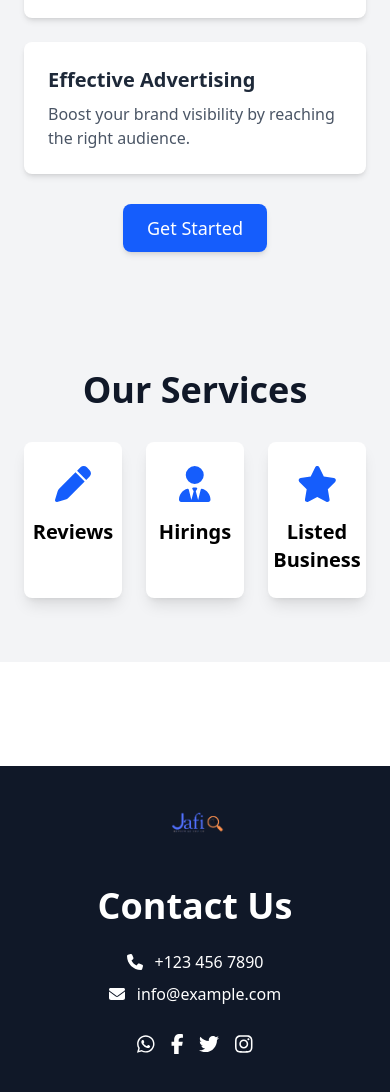
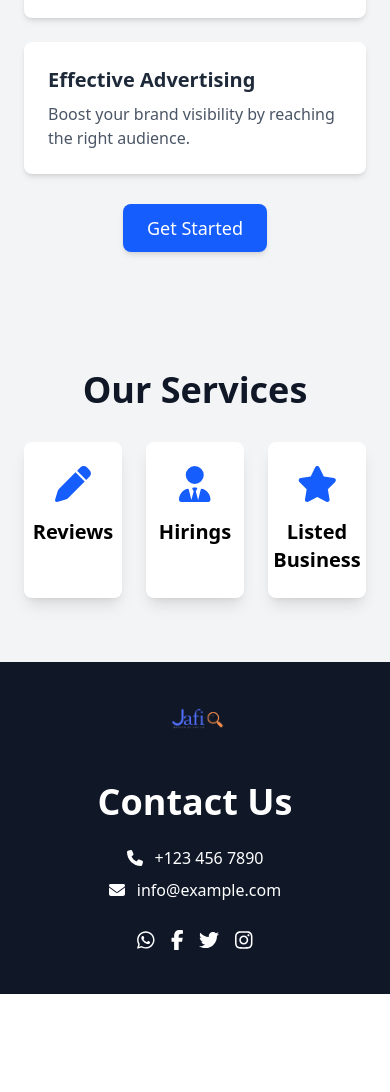
Before and after one commit to Mimieamichy/jafi, a React (Vite) app in the folder frontend/: page / in a window 390 px wide. Shown: the part 4526-5618 px from the top of the page. After the commit the page ends 5520 px from the top, so only its background shows below. Built offline with nearby package versions, Linux system fonts and the light colour scheme.

Commit message:
fiex footer

```diff
--- a/frontend/src/App.jsx
+++ b/frontend/src/App.jsx
@@ -1,7 +1,6 @@
 import { BrowserRouter as Router, Routes, Route } from "react-router-dom";
 import Navbar from "./NavBar";
 import Homepage from "./pages/Homepage";
-import SignupPage from "./SignupPage";
 import HiringSignup from "./HiringSignup";
 import BusinessSignup from "./BusinessSignup";
 import PaginatedReviews from "./ReviewsPage";
@@ -20,9 +19,11 @@ import BusinessProfileCard from "./BusinessProfileCard";
 export default function App() {
   return (
     <Router>
+      <div className="flex flex-col min-h-screen">
         <Navbar />
         <ReviewsProvider>
-        <div className="pt-9 mt-10">
+          {/* Main content should grow to push the footer down */}
+          <div className="flex-grow pt-9 mt-10">
             <Routes>
               <Route path="/" element={<Homepage />} />
               <Route path="/hiring-signup" element={<HiringSignup />} />
@@ -36,14 +37,17 @@ export default function App() {
               <Route path="/hire-profile" element={<HireProfileCard />} />
               <Route path="/bus-dashboard" element={<BusinessDashboard />} />
               <Route path="/bus-profile" element={<BusinessProfileCard />} />
-            <Route path="/business/:businessName" element={<BusinessPage />} />
+              <Route
+                path="/business/:businessName"
+                element={<BusinessPage />}
+              />
             </Routes>
-          <div id="contact" className="bottom-0 mt-26 sm:mt-0">
-            {" "}
+          </div>
+        </ReviewsProvider>
+
+        {/* Footer always at bottom */}
         <Footer />
       </div>
-        </div>
-      </ReviewsProvider>
     </Router>
   );
 }
```
Lines whose indentation alone changed are shown as unchanged.
